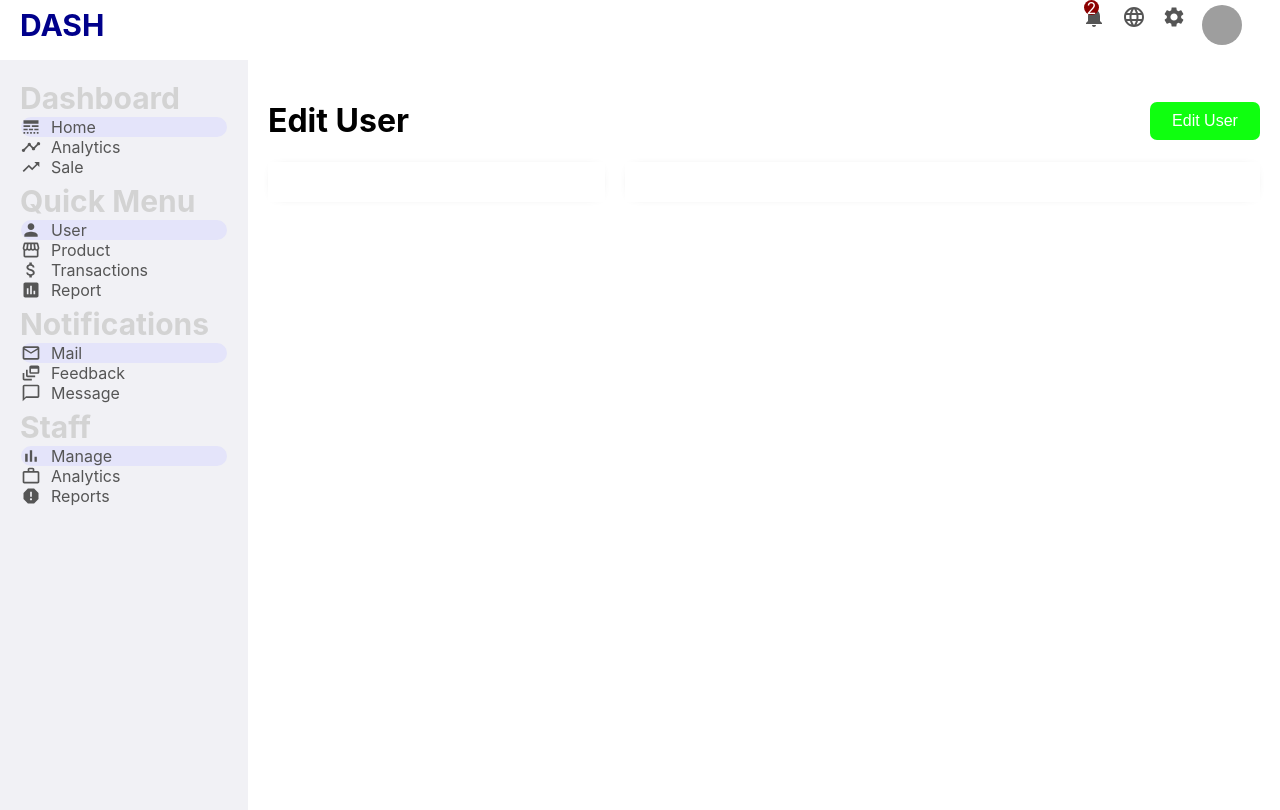
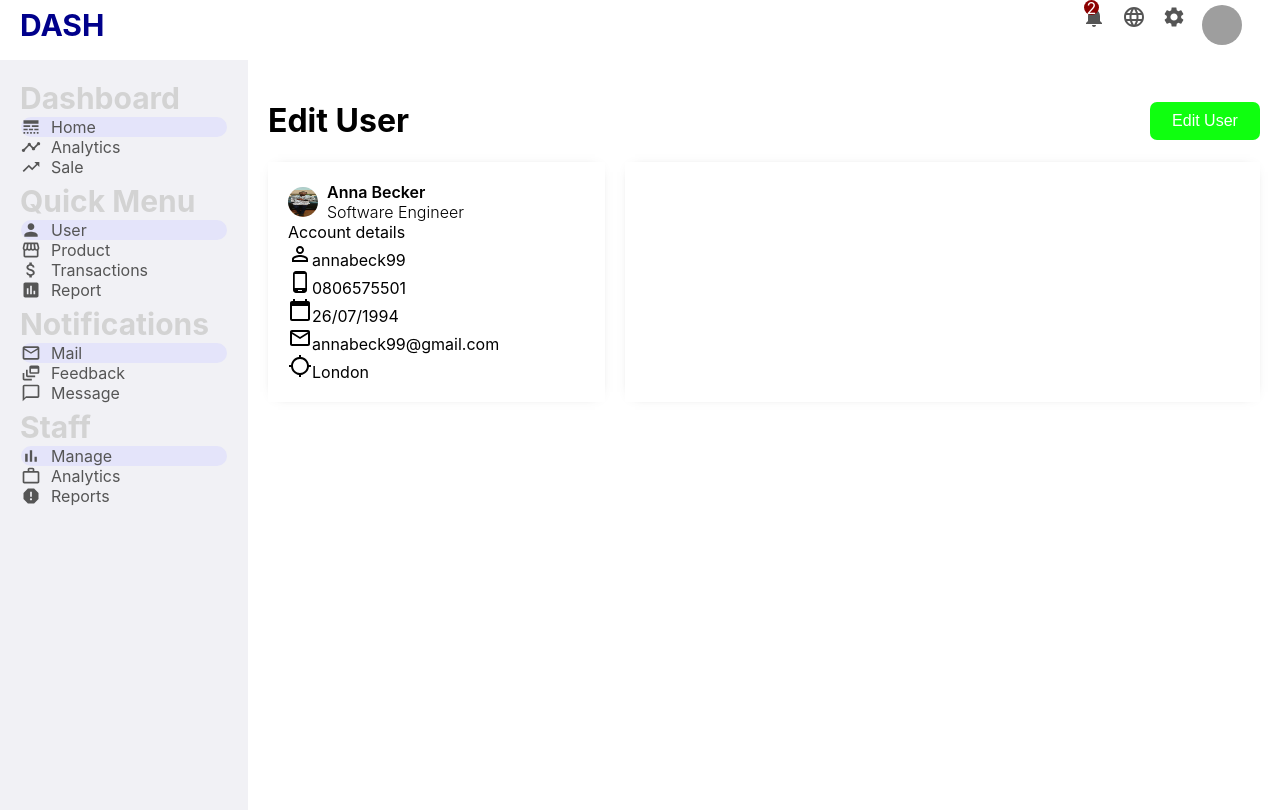
Before and after one commit to victornwaose/DASHBOARD, a React (Create React App) app: page /user/1 in a window 1280 px wide. Built offline with nearby package versions, Linux system fonts and the light colour scheme; grey boxes are pictures that could not be loaded.

Commit message:
new update

```diff
--- a/package.json
+++ b/package.json
@@ -9,6 +9,7 @@
     "@testing-library/jest-dom": "^5.11.4",
     "@testing-library/react": "^11.1.0",
     "@testing-library/user-event": "^12.1.10",
+    "caniuse-lite": "^1.0.30001257",
     "react": "^17.0.2",
     "react-dom": "^17.0.2",
     "react-router-dom": "^5.3.0",
--- a/src/components/pages/user/User.css
+++ b/src/components/pages/user/User.css
@@ -7,9 +7,7 @@
     justify-content: space-between;
     align-items: center;
 }
-.userTitle{
 
-}
 .userAddButton {
     width: 110px;
     padding: 10px;
@@ -38,3 +36,38 @@
     padding: 20px;
     margin-left: 20px;
 }
+.userShowImg {
+    width: 30px;
+    height: 30px;
+    border-radius: 50%;
+}
+.userTitle{
+
+}
+.userContainer{
+
+}
+.userShow{
+
+}
+.userShowTop {
+    display: flex;
+    align-items: center;
+}
+.userShowTopTitle {
+    display: flex;
+    flex-direction: column;
+    margin-left: 9px;
+}
+.userShowUsername {
+    font-weight: 600;
+}
+.userShowUserTitle {
+    font-weight: 300;
+}
+.userShowBottom{
+
+}
+.userUpdate {
+
+}
--- a/src/components/pages/user/User.js
+++ b/src/components/pages/user/User.js
@@ -1,5 +1,7 @@
 import React from 'react';
 import "./User.css";
+import img from "../../../images/me.jpg";
+import {PermIdentity, CalendarToday, PhoneAndroid, MailOutline, LocationSearching} from '@material-ui/icons';
 
 const User = () => {
     return (
@@ -9,7 +11,41 @@ const User = () => {
                 <button className="userAddButton">Edit User</button>
             </div>
             <div className="userContainer">
-                <div className="userShow"></div>
+                <div className="userShow">
+                    <div className="userShowTop">
+                        <img  src={img}
+                            alt=""
+                            className="userShowImg"
+                            />
+                    <div className="userShowTopTitle">
+                        <span className="userShowUsername">Anna Becker</span>
+                        <span className="userShowUserTitle"> Software Engineer </span>
+                    </div>
+                    </div>
+                    <div className="userShowBottom">
+                        <span className="userShowTitle">Account details</span>
+                        <div>
+                            <PermIdentity className="userShowIcon"/>
+                            <span className="userShowInfoTitle">annabeck99</span>
+                        </div>
+                        <div>
+                            <PhoneAndroid className="userShowIcon"/>
+                            <span className="userShowInfoTitle">0806575501</span>
+                        </div>
+                        <div>
+                            <CalendarToday className="userShowIcon"/>
+                            <span className="userShowInfoTitle">26/07/1994</span>
+                        </div>
+                        <div>
+                            <MailOutline className="userShowIcon"/>
+                            <span className="userShowInfoTitle">annabeck99@gmail.com</span>
+                        </div>
+                        <div>
+                            <LocationSearching className="userShowIcon"/>
+                            <span className="userShowInfoTitle">London</span>
+                        </div>
+                    </div>
+                </div>
                 <div className="userUpdate"></div>
             </div>
         </div>
```
Also changed, not shown: 1 other file (tests, documents, lock files or other folders).
